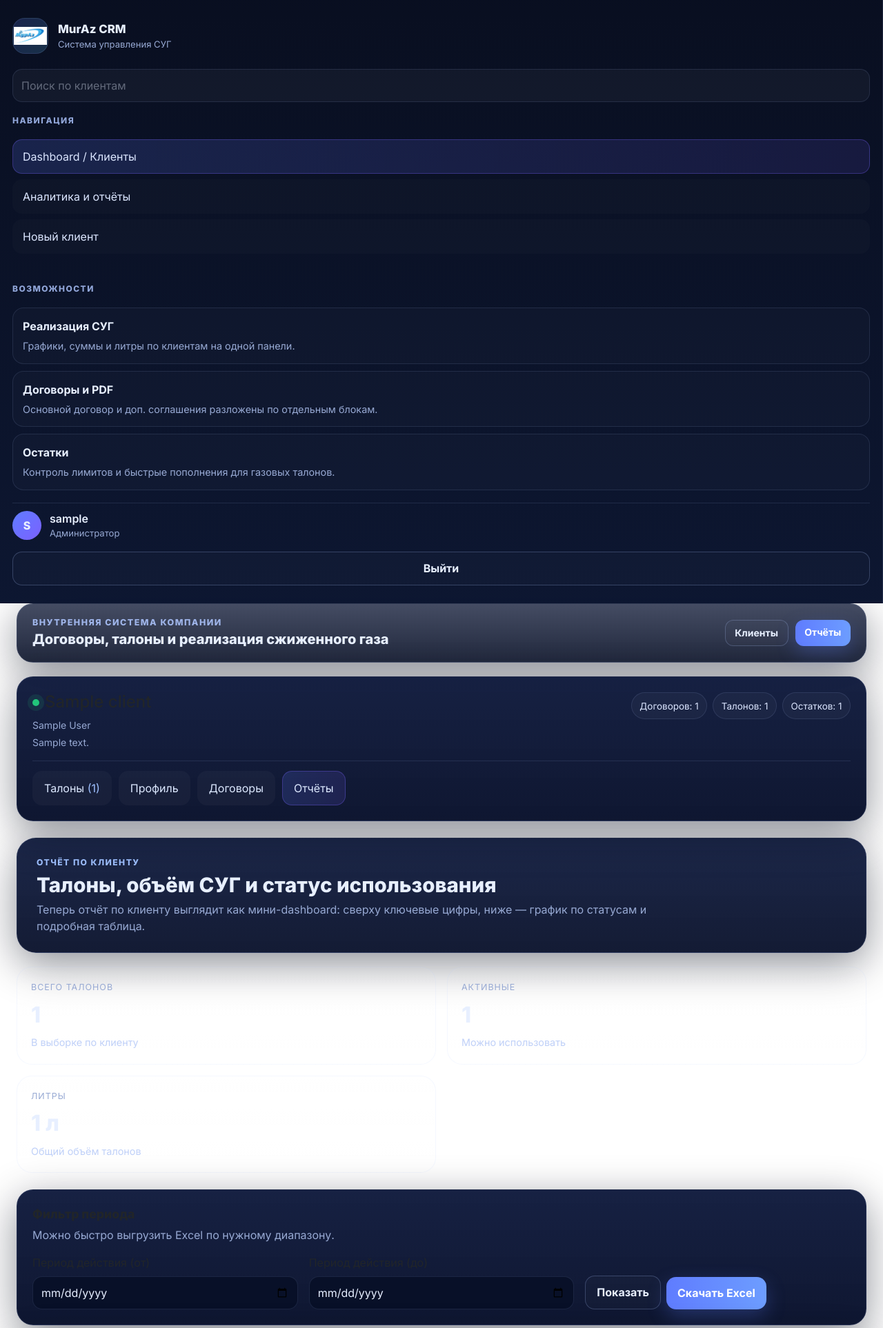
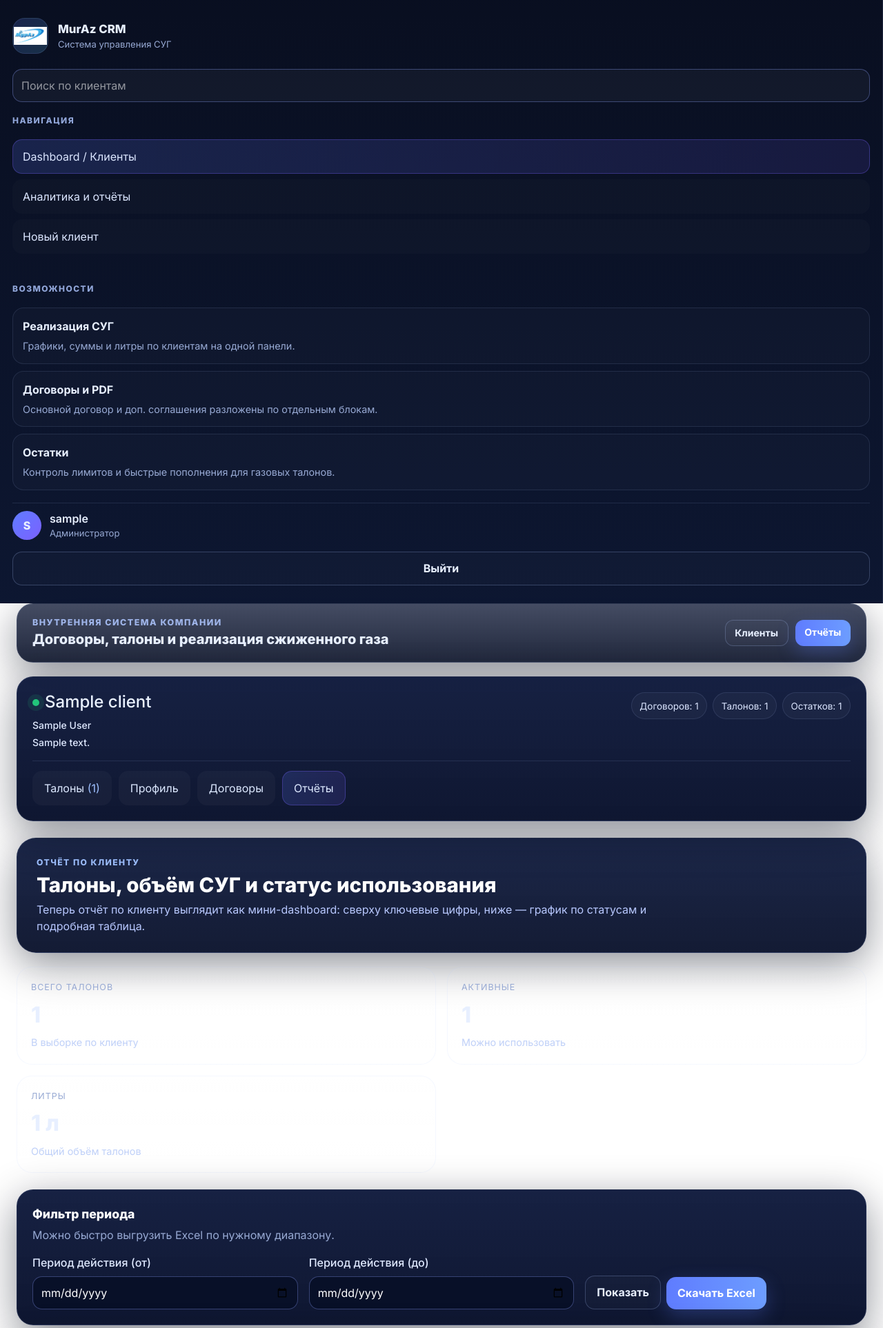
Before and after one commit to saittalon/scanoil-talon, a Flask app: page /clients/1/reports in a window 1280 px wide. Shown: the top 1926 px of the page at 69% size. Run offline with Flask 3, Linux system fonts and the light colour scheme; a user stored in the database is signed in; tables that the repository leaves empty hold one stand-in row (values such as "Sample post").

Commit message:
Update styles.css

```diff
--- a/static/styles.css
+++ b/static/styles.css
@@ -115,3 +115,70 @@
 .badge{border-radius:999px;padding:.55rem .72rem;font-weight:700}.text-bg-success{background:rgba(34,199,123,.14)!important;color:#9cf0c4!important}.text-bg-secondary{background:rgba(173,196,255,.12)!important;color:#e5eeff!important}.text-bg-danger{background:rgba(255,108,141,.16)!important;color:#ffc4d0!important}
 @media (max-width:1280px){.app-shell{grid-template-columns:1fr}.sidebar-shell{position:relative;height:auto}.main-shell{padding-top:0}.metrics-grid,.report-stat-grid,.balance-hero,.doc-grid,.info-grid{grid-template-columns:repeat(2,minmax(0,1fr))}.grid-2,.report-grid,.contract-layout,.login-shell{grid-template-columns:1fr}}
 @media (max-width:760px){.main-shell,.login-page{padding:14px}.topbar-shell{padding:16px;flex-direction:column;align-items:flex-start}.metrics-grid,.report-stat-grid,.balance-hero,.doc-grid,.info-grid{grid-template-columns:1fr}.page-hero{padding:20px 18px}.metric-value{font-size:1.7rem}.client-item{flex-direction:column}.quick-links{justify-content:flex-start}.login-side{min-height:auto;padding:22px}.login-card{padding:24px 20px}.login-title{font-size:2.15rem}}
+/* ===== Читаемость всех текстов форм ===== */
+
+label,
+.form-label,
+.form-text,
+small,
+.text-muted {
+  color: #dfe9ff !important;
+  font-weight: 500;
+}
+
+/* текст внутри полей */
+input,
+textarea,
+select,
+.form-control,
+.form-select {
+  color: #ffffff !important;
+}
+
+/* placeholder */
+input::placeholder,
+textarea::placeholder {
+  color: rgba(255,255,255,0.55) !important;
+}
+
+/* заголовки блоков */
+.section-title,
+.hero-title,
+h1, h2, h3, h4, h5 {
+  color: #ffffff !important;
+}
+
+/* подписи маленьких блоков */
+.hero-subtitle,
+.client-meta {
+  color: #b8c8ff !important;
+}
+
+/* рамки полей */
+.form-control,
+.form-select {
+  border: 1px solid rgba(140,160,255,0.35) !important;
+}
+
+/* фокус поля */
+.form-control:focus,
+.form-select:focus {
+  border-color: #6c8cff !important;
+  box-shadow: 0 0 0 0.15rem rgba(108,140,255,0.25) !important;
+}
+
+/* текст внутри карточек */
+.card,
+.card-soft,
+.section-card {
+  color: #e9f1ff !important;
+}
+
+/* таблицы */
+.table {
+  color: #e9f1ff !important;
+}
+
+.table thead th {
+  color: #c7d6ff !important;
+}
```
